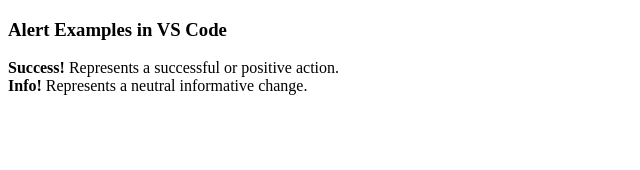
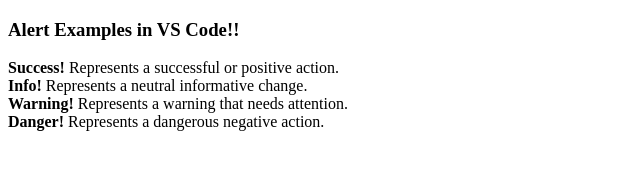
Before and after one commit to dn1322/business-card, a plain HTML site: page index.html in a window 1280 px wide. Shown: the whole page, without its empty margins (0-640 px from the left). Drawn offline with Linux system fonts and the light colour scheme.

Commit message:
Added Features

```diff
--- a/index.html
+++ b/index.html
@@ -2,11 +2,13 @@
 <html lang="en">
 <head>
     <meta charset="UTF-8">
-    <title>Alert Examples</title>
+    <title>Alert Examples!!!</title>
 </head>
 <body>
-    <h3>Alert Examples in VS Code</h1>
+    <h3>Alert Examples in VS Code!!</h1>
         <strong>Success!</strong> Represents a successful or positive action.</br>
         <strong>Info!</strong> Represents a neutral informative change.</br>
+        <strong>Warning!</strong> Represents a warning that needs attention.</br>
+        <strong>Danger!</strong> Represents a dangerous negative action.</br>
 </body>
 </html>
```
